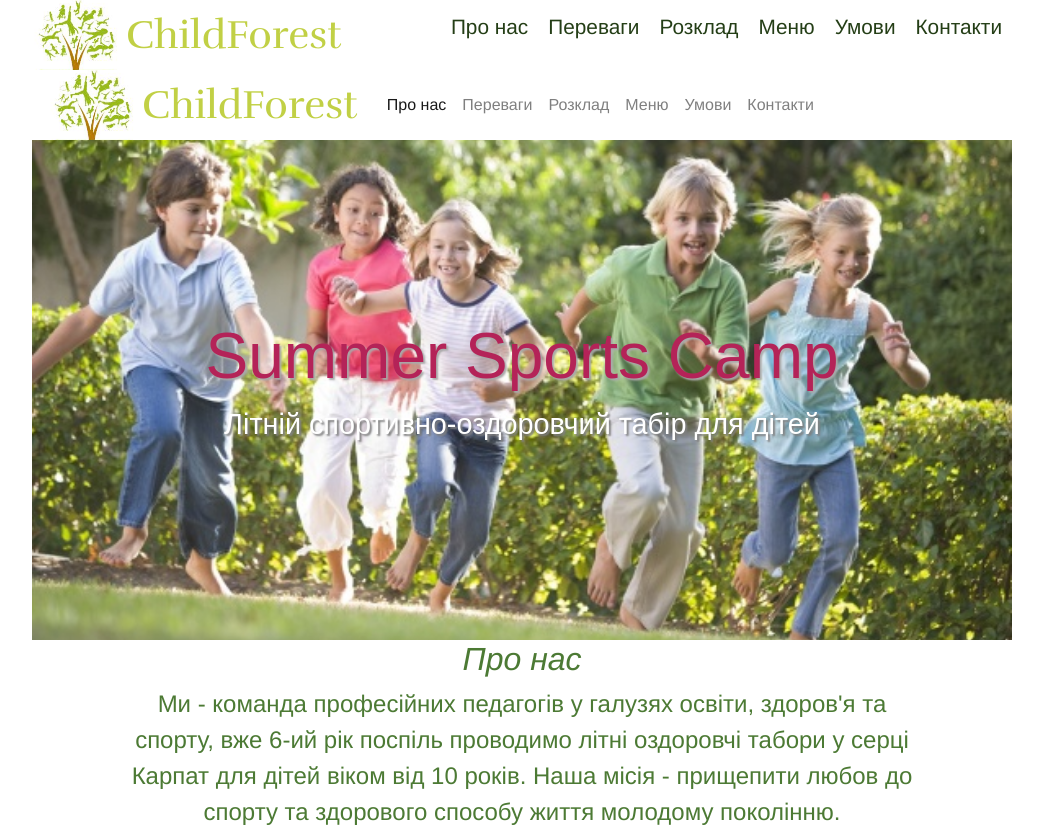
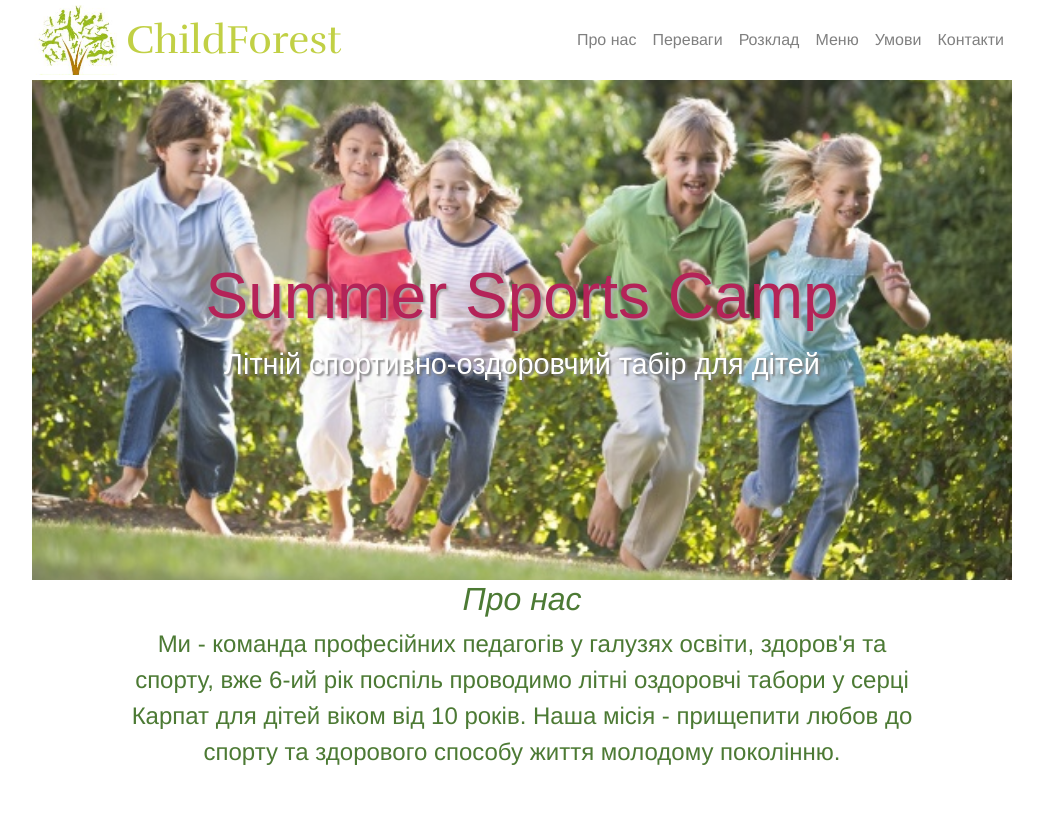
Before and after one commit to victoriatytar/MyProject, a plain HTML site: page index.html in a window 1280 px wide. Shown: the top 833 px of the page, without its empty margins (118-1161 px from the left). Drawn offline with nearby package versions, Linux system fonts and the light colour scheme.

Commit message:
add bootstrap

```diff
--- a/css/index.css
+++ b/css/index.css
@@ -11,15 +11,6 @@ body {
     max-width: 980px;
     margin: auto;
     font-family: Helvetica, sans-serif;
-}
-
-header .headertop {
-    display: flex;
-    justify-content: space-between;
-    list-style-type: none;
-    padding: 0;
-    height: 70px;
-    align-items: center;
 }
 
 header .logo {
--- a/index.html
+++ b/index.html
@@ -10,57 +10,34 @@
 </head>
 <body>
     <header>
-        <div class="headertop">
-            <div class="logo">
-                <img src="img/logo.png" alt="Логотип дерево дітей">
-                <p>ChildForest</p>
-            </div>
-            <nav>
-                <div class="burgermenu">
-                    <span>Menu</span>
-                </div>
-                 <ul class="menu">
-                    <li><a href="#about">Про нас</a></li>
-                    <li><a href="#advantages">Переваги</a></li>
-                    <li><a href="#timetable">Розклад</a></li>
-                    <li><a href="#menu">Меню</a></li>
-                    <li><a href="#conditions">Умови</a></li>
-                    <li><a href="#contacts">Контакти</a></li>
-                </ul>
-            </nav>
-        </div>
-        <div class="headertop">
-            <!--div class="logo">
-                <img src="img/logo.png" alt="Логотип дерево дітей">
-                <p>ChildForest</p>
-            </div>-->
-            <nav class="navbar navbar-expand-lg navbar-light container-fluid justify-content-between">
-                <div class="logo navbar-brand float-left">
+        <div>
+            <nav class="navbar navbar-expand-lg navbar-light container-fluid p-0">
+                <div class="logo navbar-brand">
                     <img src="img/logo.png" alt="Логотип дерево дітей">
                     <p>ChildForest</p>
                 </div>
-                <button class="navbar-toggler float-right" type="button" data-toggle="collapse" data-target="#navbarNav" aria-controls="navbarNav" aria-expanded="false" aria-label="Toggle navigation">
+                <button class="navbar-toggler" type="button" data-toggle="collapse" data-target="#navbarNav" aria-controls="navbarNav" aria-expanded="false" aria-label="Toggle navigation">
                     <span class="navbar-toggler-icon"></span>
                 </button>
-                <div class="collapse navbar-collapse float-right" id="navbarNav">
+                <div class="collapse navbar-collapse justify-content-end" id="navbarNav">
                     <ul class="navbar-nav">
-                        <li class="nav-item active">
-                            <a class="nav-link" href="#">Про нас <span class="sr-only">(current)</span></a>
+                        <li class="nav-item">
+                            <a class="nav-link" href="#about">Про нас <span class="sr-only">(current)</span></a>
                         </li>
                         <li class="nav-item">
-                            <a class="nav-link" href="#">Переваги</a>
+                            <a class="nav-link" href="#advantages">Переваги</a>
                         </li>
                         <li class="nav-item">
-                            <a class="nav-link" href="#">Розклад</a>
+                            <a class="nav-link" href="#timetable">Розклад</a>
                         </li>
                         <li class="nav-item">
-                            <a class="nav-link" href="#">Меню</a>
+                            <a class="nav-link" href="#menu">Меню</a>
                         </li>
                         <li class="nav-item">
-                            <a class="nav-link" href="#">Умови</a>
+                            <a class="nav-link" href="#conditions">Умови</a>
                         </li>
                         <li class="nav-item">
-                            <a class="nav-link" href="#">Контакти</a>
+                            <a class="nav-link" href="#contacts">Контакти</a>
                         </li>
                     </ul>
                 </div>
```
